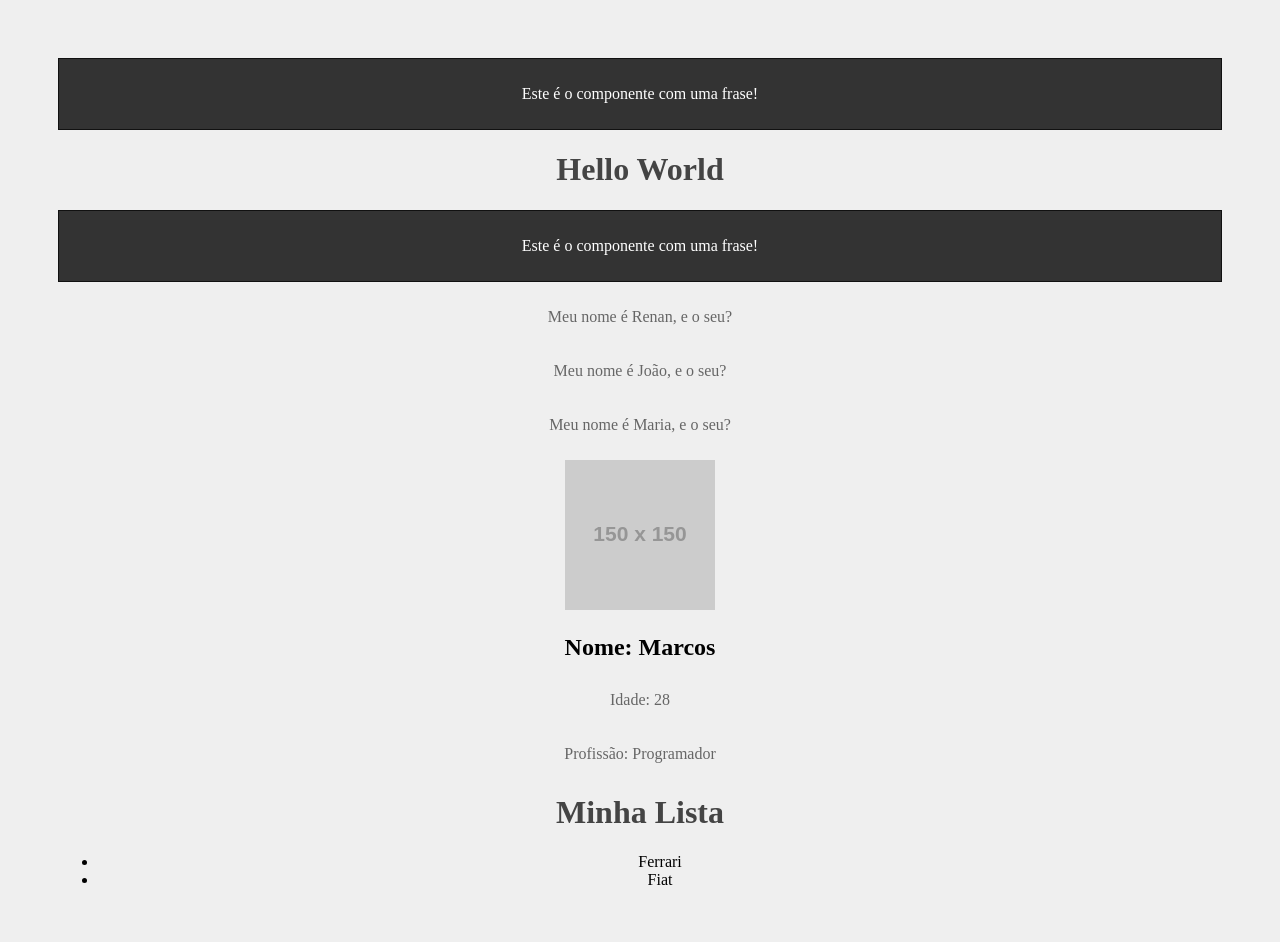
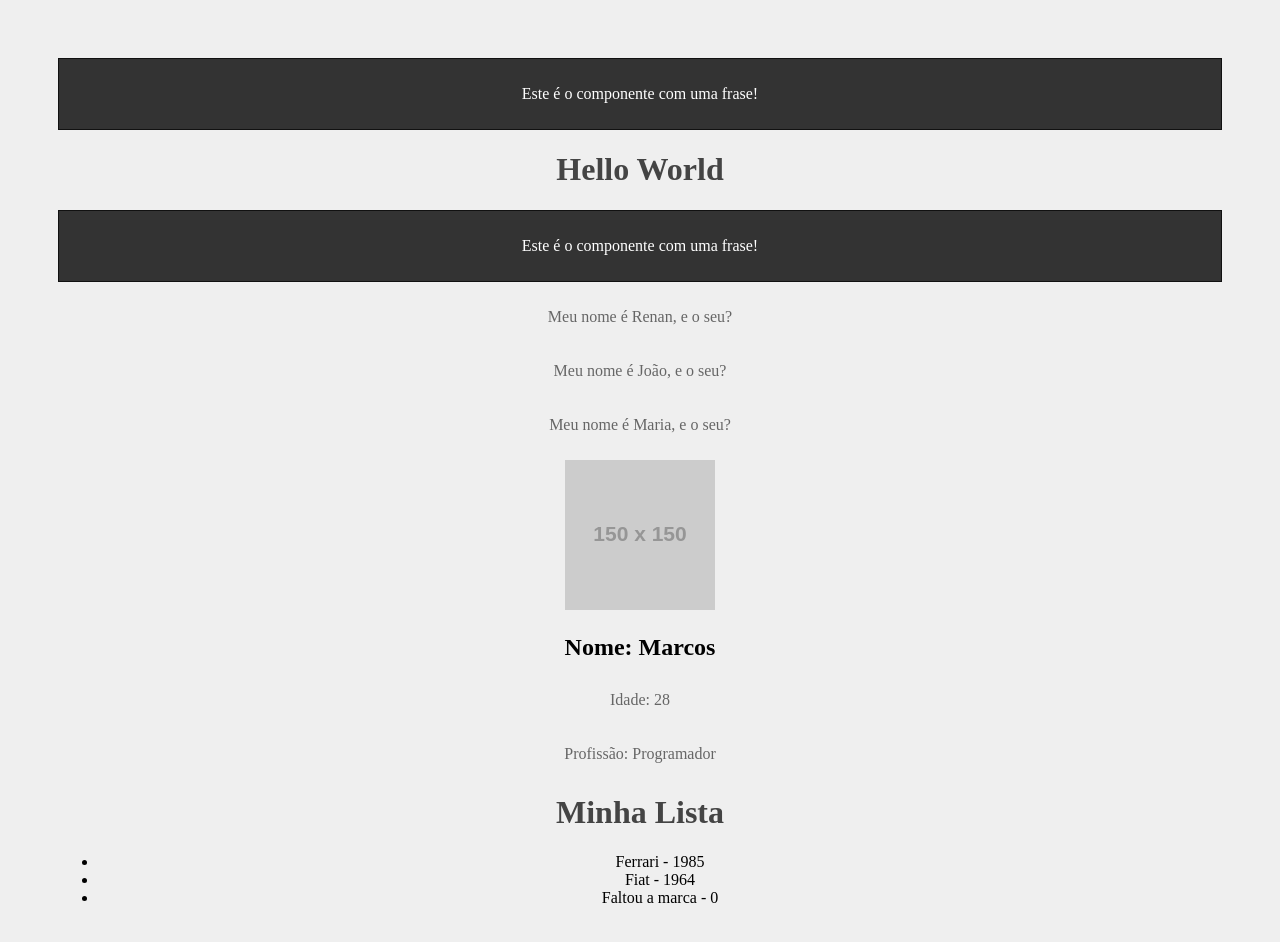
Before and after one commit to rfeit12/React-Tutorial, a React (Create React App) app in the folder meu-projeto/: page / in a window 1280 px wide. Shown: the top 942 px of the page. Built offline with nearby package versions, Linux system fonts and the light colour scheme.

Commit message:
Props avancado

```diff
--- a/meu-projeto/src/components/Item.js
+++ b/meu-projeto/src/components/Item.js
@@ -1,7 +1,19 @@
-function Item(props){
+import PropTypes from 'prop-types'
+
+function Item({marca, ano_lancamento}){
     return(
-        <li>{props.marca}</li>
+        <li>{marca} - {ano_lancamento}</li>
     )
 }
 
+Item.propTypes = {
+    marca: PropTypes.string.isRequired,
+    ano_lancamento: PropTypes.number.isRequired,
+}
+
+Item.defaultProps = {
+    marca: 'Faltou a marca',
+    ano_lancamento: 0,
+}
+
 export default Item;
--- a/meu-projeto/src/components/List.js
+++ b/meu-projeto/src/components/List.js
@@ -5,8 +5,9 @@
         <>
             <h1>Minha Lista</h1>
             <ul>
-                <Item marca='Ferrari'/>
-                <Item marca='Fiat'/>
+                <Item marca='Ferrari' ano_lancamento={1985}/>
+                <Item marca='Fiat' ano_lancamento={1964}/>
+                <Item />
             </ul>
         </>
     )
```
